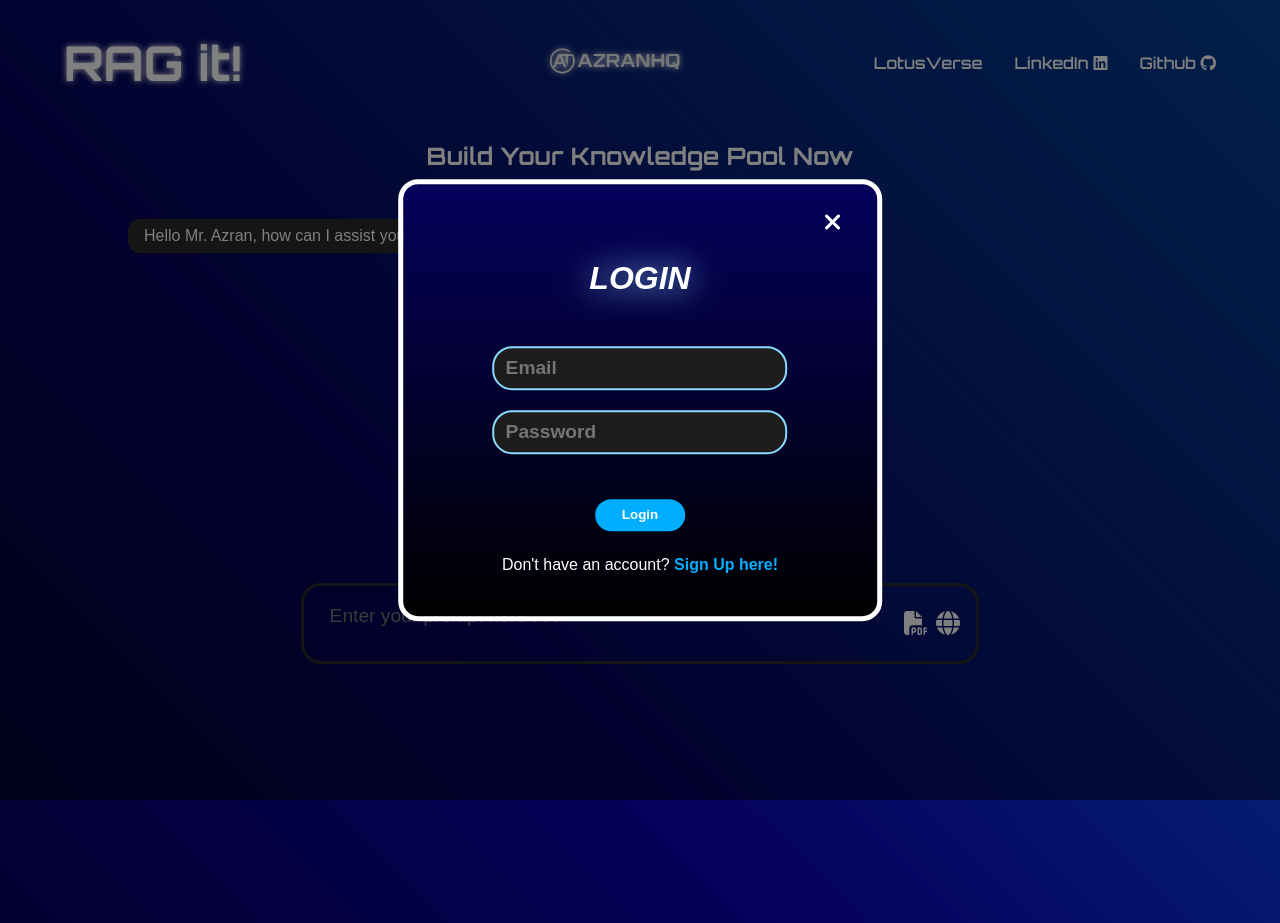
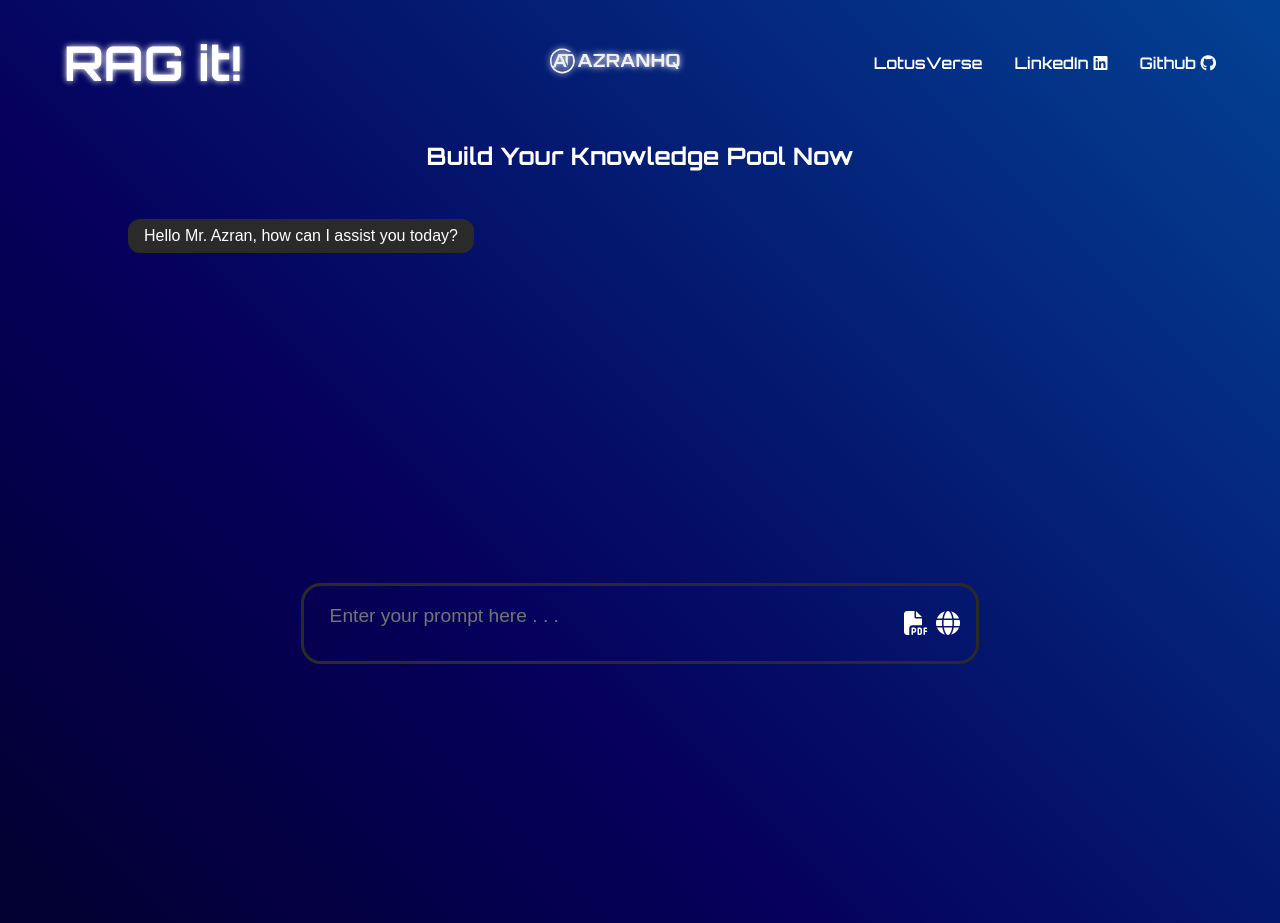
Before and after one commit to Takumi-2112/ragit_client, a React (Vite) app in the folder client/: page / in a window 1280 px wide. Both pictures are taken after a click on the button "Get started". Built offline with nearby package versions, Linux system fonts and the light colour scheme; a web font is replaced by a local one.

Commit message:
setup modal complete

```diff
--- a/client/src/components/Chatfield.jsx
+++ b/client/src/components/Chatfield.jsx
@@ -1,7 +1,7 @@
 import { useState } from "react";
 import "../styles/Chatfield.css";
 
-function Chatfield() {
+function Chatfield({ handleURLClick, handlePDFClick }) {
   const [messages, setMessages] = useState([
     { text: "Hello Mr. Azran, how can I assist you today?", sender: "bot" },
   ]);
@@ -45,8 +45,8 @@ function Chatfield() {
             }}
           />
           <div className="textarea-icons">
-            <i className="fa-solid fa-file-pdf pdf"></i>
-            <i className="fa-solid fa-globe website"></i>
+            <i className="fa-solid fa-file-pdf pdf" onClick={handlePDFClick}></i>
+            <i className="fa-solid fa-globe website" onClick={handleURLClick}></i>
           </div>
         </div>
       </div>
--- a/client/src/components/Interface.jsx
+++ b/client/src/components/Interface.jsx
@@ -4,7 +4,7 @@ import Chatfield from "./Chatfield";
 import PDFURLModal from "./PDFURLModal";
 
 function Interface() {
-  const [modalOpen, setModalOpen] = useState(true);
+  const [modalOpen, setModalOpen] = useState(false);
   const [pdf, setPDF] = useState(false);
   const [url, setURL] = useState(false);
 
@@ -12,26 +12,39 @@ function Interface() {
     setModalOpen(false);
     setPDF(false);
     setURL(false);
-  }
+  };
   const handleModalOpen = () => {
     setModalOpen(true);
-  }
+  };
 
   const handlePDFClick = () => {
+    setModalOpen(true);
     setPDF(true);
-  }
+  };
 
   const handleURLClick = () => {
+    setModalOpen(true);
     setURL(true);
-  }
+  };
 
   return (
     <>
-      {modalOpen && <PDFURLModal />}
+      {modalOpen && (
+        <PDFURLModal
+          pdf={pdf}
+          setPDF={setPDF}
+          url={url}
+          stURL={setURL}
+          handleModalClose={handleModalClose}
+        />
+      )}
       <div className="master-interface">
         <h1 className="interface-title">Build Your Knowledge Pool Now</h1>
         <div className="interface-content">
-          <Chatfield />
+          <Chatfield
+            handleURLClick={handleURLClick}
+            handlePDFClick={handlePDFClick}
+          />
         </div>
       </div>
     </>
--- a/client/src/components/PDFURLModal.jsx
+++ b/client/src/components/PDFURLModal.jsx
@@ -1,47 +1,51 @@
 import "../styles/PDFURLModal.css";
 
-function PDFURLModal() {
+function PDFURLModal({ pdf, setPDF, url, stURL, handleModalClose }) {
   return (
     <div className="modal">
       <div className="modal-overlay">
         <div className="modal-content">
-          <div className="modal-close-container" >
-            <i className="fa-solid fa-xmark close-modal"></i>
+          <div className="modal-close-container">
+            <i className="fa-solid fa-xmark close-modal" onClick={handleModalClose}></i>
           </div>
-          <h2 className="login-title">
-            LOGIN
-          </h2>
-          <form >
+          <form>
             <div className="modal-inputs">
-              <input
-                type="email"
-                name="email"
-                placeholder="Email"
-              />
-              <input
-                type="password"
-                name="password"
-                placeholder="Password"
-              />
+              {pdf && true ? (
+                <>
+                  <label
+                    htmlFor="file-upload"
+                    className="pdf-upload-label-title"
+                  >
+                    Upload PDF:
+                  </label>
+                  <input
+                    type="file"
+                    id="pdf-upload"
+                    accept="application/pdf"
+                    className="pdf-upload-input"
+                    onChange={(e) => setPDF(e.target.files[0])}
+                  />
+                </>
+              ) : (
+                <>
+                  <label htmlFor="url-input" className="url-input-label-title">
+                    Enter URL:
+                  </label>
+                  <input
+                    type="text"
+                    id="url-input"
+                    placeholder="Enter URL"
+                    onChange={(e) => stURL(e.target.value)}
+                  />
+                </>
+              )}
+              <button className="form-submit-button">Submit</button>
             </div>
           </form>
-          <div className="modal-interact">
-            <button className="login-button">
-              Login
-            </button>
-            <p>
-              Don't have an account?{" "}
-              <span
-                className="sign-up-here"
-                >
-                Sign Up here!
-              </span>
-            </p>
-          </div>
         </div>
       </div>
     </div>
   );
-};
+}
 
 export default PDFURLModal;
--- a/client/src/styles/App.css
+++ b/client/src/styles/App.css
@@ -77,7 +77,6 @@
     transition: 0.5s ease;
     filter: drop-shadow(0 0 1rem #ffffff);
   }
-
 }
 
 @keyframes float {
--- a/client/src/styles/PDFURLModal.css
+++ b/client/src/styles/PDFURLModal.css
@@ -32,7 +32,6 @@
   padding: 2% 1%;
   border-radius: 20px;
   border: 5px solid #ffffff;
-  font-family: "Montserrat", sans-serif;
   width: 35%;
   z-index: 1001;
   position: fixed;
@@ -52,33 +51,19 @@
   margin-right: 5%;
   color: #ffffff;
   cursor: pointer;
-  transition: 0.25s;
+  transition: 0.15s;
 }
 
 .close-modal:hover{
-  color: #ff9e9e;
+  color: #d40000;
   filter: drop-shadow(0 0 0.4rem #ff0000);
 }
 
-.login-title{
-  display: flex;
-  align-items: center;
-  justify-content: center;
-  font-family: "League Spartan", sans-serif;
-  font-size: 2rem;
-  font-style: italic;
-  filter: drop-shadow(0 0 1rem #89daff);
-}
-
-.modal-lightning{
-  width: 30px;
-  filter: drop-shadow(0 0 1rem #ffffff);
-  margin-bottom: 5%;
-}
-
-
 form{
   width: 100%;
+  font-family: "Orbitron", sans-serif;
+  font-weight: 600;
+  font-size: 1.2rem;
 }
 
 .modal-inputs{
@@ -94,59 +79,49 @@ form{
 .modal-inputs input{
   width: 60%;
   padding: 2% 1%;
-  border: 2px solid #89daff;
+  border: 5px solid #ffffff;
   border-radius: 20px;
-  font-family: "Montserrat", sans-serif;
-  font-weight: 600;
-  font-size: 1.2rem;
   color: white;
-  background-color: #1c1c1c;
+  background-color: #ffffff00;
   padding: 2% 2.5%;
+
+  &:focus{
+    outline: none;
+  }
 }
 
-.modal-interact{
+.pdf-upload-input{
+  background-color: #05005b;
+}
+
+.form-submit-button{
+  margin-top: 2%;
   display: flex;
   flex-direction: column;
+  justify-content: center;
   align-items: center;
-  justify-content: center;
-  width: 100%;
+  background-color: #ffffff;
+  border: 3px solid #ffffff;
+  color: #05005b;
+  border-radius: 15px;
+  padding: 1%;
+  font-family: 'orbitron', sans-serif;
+  font-size: 1rem;
+  font-weight: 600;
+  cursor: pointer;
+  transition: 0.5s ease;
+  animation: float 5s infinite;
+
+  &:hover{
+    background-color: #0090d8;
+    border: 3px solid #ffffff;
+    padding: 1.2%;
+    font-size: 1.3rem;
+    color: #ffffff;
+    transition: 0.5s ease;
+    filter: drop-shadow(0 0 1rem #ffffff);
+  }
 }
-
-.login-button{
-  width: 20%;
-  background-color: #00aeff;
-  font-family: "Montserrat", sans-serif;
-  font-weight: 600;
-  color: white;
-  border: 2.5px solid #00aeff;
-  padding: 1.5% 0;
-  margin-bottom: 2%;
-  border-radius: 20px;
-  cursor: pointer;
-  transition: 0.25s;
-}
-
-.login-button:hover{
-  background-color: #ffffff;
-  color: #00aeff;
-  filter: drop-shadow(0 0 0.4rem #00aeff);
-}
-
-.sign-up-here{
-  font-family: "Montserrat", sans-serif;
-  font-weight: 600;
-  color: #00aeff;
-  font-size: 1rem;
-  margin-top: 5%;
-  cursor: pointer;
-  transition: 0.25s;
-}
-
-.sign-up-here:hover{
-  color: #ffffff;
-  filter: drop-shadow(0 0 0.4rem #00aeff);
-}
-
 /* Fade-in animation for modal */
 @keyframes fadeIn {
   from {
```
